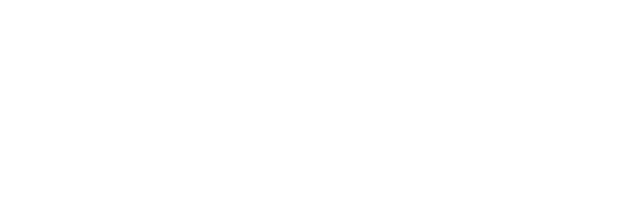
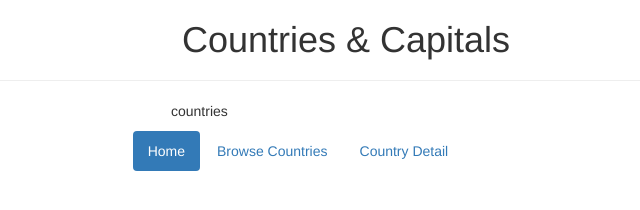
Before and after one commit to nikthequik/countries-app, a website: page index.html at #!/countries in a window 1280 px wide. Shown: the whole page, without its empty margins (294-934 px from the left). Drawn offline with nearby package versions, Linux system fonts and the light colour scheme; some packages are replaced by stand-ins of ours.

Commit message:
add other partials -add pill nav

```diff
--- /dev/null
+++ b/countries.html
@@ -0,0 +1 @@
+<p class="col-md-4 col-md-offset-4">countries</p>
--- a/css/cc-app.css
+++ b/css/cc-app.css
@@ -1 +1,7 @@
-cc-app.css
+#title {
+	text-align: center;
+}
+
+#bottom-nav {
+	display: inline-block;
+}
--- a/index.html
+++ b/index.html
@@ -3,11 +3,21 @@
 <head>
 	<meta charset="UTF-8">
 	<title>Countries and Capitals</title>
+	<link rel="stylesheet" href="bower_components/bootstrap/dist/css/bootstrap.min.css">
 	<link rel="stylesheet" href="css/cc-app.css">
 </head>
 <body ng-app="cc-app">
+	<header>
+		<h1 id="title">Countries & Capitals</h1>
+		<hr>
+	</header>
 
-	<div ng-view></div>
+	<div ng-view class="container"></div>
+	<ul class="nav nav-pills col-md-4 col-md-offset-4" id="bottom-nav">
+  		<li role="presentation" class="active"><a href="#home">Home</a></li>
+  		<li role="presentation"><a href="#countries">Browse Countries</a></li>
+	  	<li role="presentation"><a href="#countries/:countryCode">Country Detail</a></li>
+	</ul>
 
 	<script src="bower_components/jquery/dist/jquery.min.js"></script>
 	<script src="bower_components/bootstrap/dist/js/bootstrap.min.js"></script>
--- a/js/cc-app.js
+++ b/js/cc-app.js
@@ -3,4 +3,13 @@
 	$routeProvider.when("/", {
 		templateUrl: "home.html"
 	})
+	.when("/countries", {
+		templateUrl: "countries.html"
+	})
+	.when("/countries/:countryCode", {
+		templateUrl: "countryDetail.html"
+	})
+	.otherwise({
+		redirectTo: "/"
+	})
 }]);
```
Also changed, not shown: countryDetail.html (added, +1 -0 lines), home.html (+1 -1 lines).
